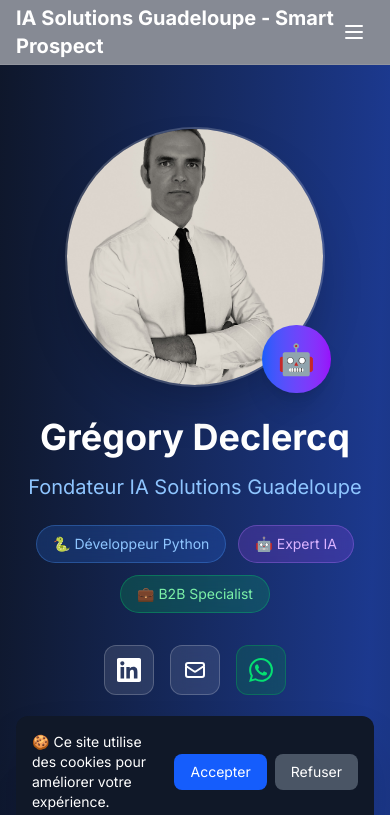
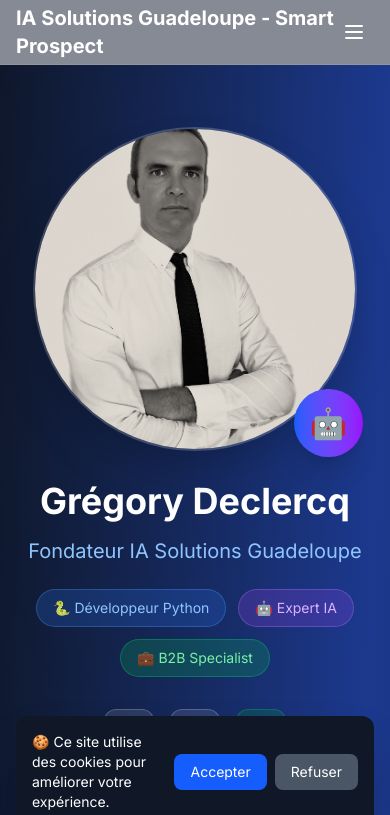
Before and after one commit to Greg971xx/ia-solutions-smart-prospect, a Next.js app: page /about in a window 390 px wide. Shown: the top 815 px of the page. Built offline with nearby package versions, Linux system fonts and the light colour scheme.

Commit message:
Increase portrait size in about page

```diff
--- a/src/app/about/page.tsx
+++ b/src/app/about/page.tsx
@@ -15,7 +15,7 @@
 
               {/* Portrait & Intro */}
               <div className="text-center lg:text-left">
-                <div className="relative w-64 h-64 mx-auto lg:mx-0 mb-8">
+                <div className="relative w-80 h-80 mx-auto lg:mx-0 mb-8">
                   <div className="absolute inset-0 rounded-full overflow-hidden shadow-2xl ring-2 ring-white/20">
                     <Image
                       src="/about/Photo_cv.jpg"
```
